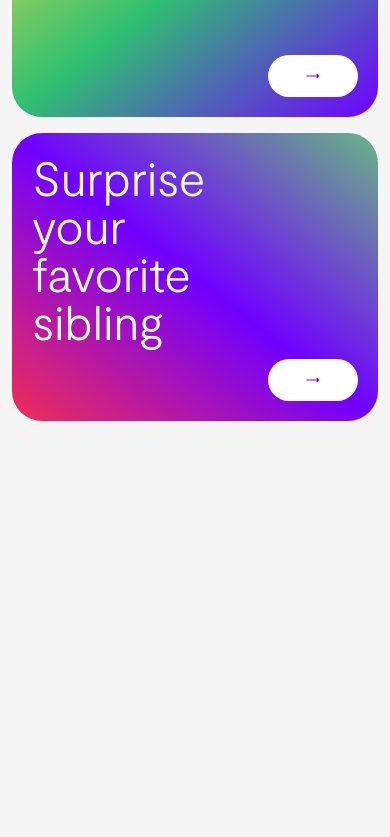
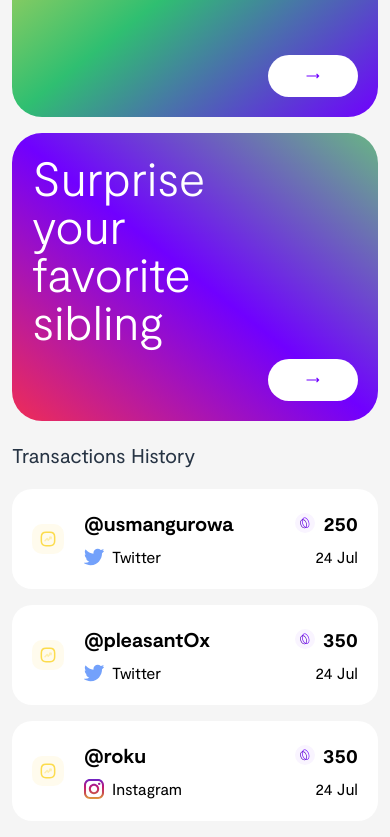
Before and after one commit to usescrim/scrim-front-end, a Next.js app: page /dashboard/home in a window 390 px wide. Shown: the part 1292-2129 px from the top of the page. Before the commit the page ends 1785 px from the top, so only its background shows below. Built offline with nearby package versions, Linux system fonts and the light colour scheme.

Commit message:
feat: implements quick actions and transactions history section.

```diff
--- a/pages/dashboard/home/index.tsx
+++ b/pages/dashboard/home/index.tsx
@@ -5,6 +5,7 @@ import Button from "../../../src/components/reusables/Button";
 
 import { CgArrowLongRight } from "react-icons/cg";
 import QuickActions from "../../../src/components/Dashboard/QuickActions";
+import TransactionsHistory from "../../../src/components/Dashboard/TransactionsHistory";
 
 const Dashboard: NextPage = () => {
   return (
@@ -58,6 +59,8 @@ const Dashboard: NextPage = () => {
       </div>
       <h1 className="text-gray-dark text-xl">Quick Actions</h1>
       <QuickActions />
+      <h1 className="text-gray-dark text-xl">Transactions History</h1>
+      <TransactionsHistory />
     </DashboardLayout>
   );
 };
--- /dev/null
+++ b/src/Icons/TransactionIcon.tsx
@@ -0,0 +1,43 @@
+import React from "react";
+
+type IconTypes = {
+  color?: string;
+};
+
+const TransactionIcon = ({ color = "#4F5255" }: IconTypes) => (
+  <span className="textWarning">
+    <svg
+      width="32"
+      height="30"
+      viewBox="0 0 32 30"
+      fill="none"
+      xmlns="http://www.w3.org/2000/svg"
+    >
+      <rect width="32" height="30" rx="10" fill="#FCDC4D" fill-opacity="0.1" />
+      <g opacity="0.4">
+        <path
+          d="M19 13.3333L16.2 16.1333L15.1333 14.5333L13 16.6666"
+          stroke="#FCDC4D"
+          strokeWidth="1.5"
+          strokeLinecap="round"
+          strokeLinejoin="round"
+        />
+        <path
+          d="M17.667 13.3333H19.0003V14.6666"
+          stroke="#FCDC4D"
+          strokeWidth="1.5"
+          strokeLinecap="round"
+          strokeLinejoin="round"
+        />
+      </g>
+      <path
+        d="M13.9997 21.6668H17.9997C21.333 21.6668 22.6663 20.3335 22.6663 17.0002V13.0002C22.6663 9.66683 21.333 8.3335 17.9997 8.3335H13.9997C10.6663 8.3335 9.33301 9.66683 9.33301 13.0002V17.0002C9.33301 20.3335 10.6663 21.6668 13.9997 21.6668Z"
+        stroke="#FCDC4D"
+        strokeWidth="1.5"
+        strokeLinecap="round"
+        strokeLinejoin="round"
+      />
+    </svg>
+  </span>
+);
+export default TransactionIcon;
--- a/src/components/Dashboard/QuickActions/QuickActions.tsx
+++ b/src/components/Dashboard/QuickActions/QuickActions.tsx
@@ -4,7 +4,7 @@ import { CgArrowLongRight } from "react-icons/cg";
 
 const QuickActions = () => {
   return (
-    <section className="grid gap-4 grid-cols-1 md:grid-cols-3 grid-rows-2 my-5">
+    <section className="grid gap-4 grid-cols-1 md:grid-cols-3 grid-rows-3 md:grid-rows-1 my-5">
       <div className="bg-gradient-to-tl from-[#09CAEE] to-primary flex flex-col justify-between h-72 w-full rounded-[30px] overflow-hidden p-5">
         <h1 className="text-white font-light text-5xl w-4/5">
           Tip your favorite creator today
--- /dev/null
+++ b/src/components/Dashboard/TransactionsHistory/TransactionsHistory.tsx
@@ -0,0 +1,35 @@
+import React from "react";
+import Transaction from "../../reusables/Transaction";
+
+const transactions = [
+  {
+    reciever: "@usmangurowa",
+    date: "24 Jul",
+    platform: "twitter",
+    amount: 250,
+  },
+  {
+    reciever: "@pleasantOx",
+    date: "24 Jul",
+    platform: "twitter",
+    amount: 350,
+  },
+  {
+    reciever: "@roku",
+    date: "24 Jul",
+    platform: "instagram",
+    amount: 350,
+  },
+];
+
+const TransactionsHistory = () => {
+  return (
+    <section className="my-5 space-y-4">
+      {transactions.map((transaction, index) => {
+        return <Transaction key={index} transaction={transaction} />;
+      })}
+    </section>
+  );
+};
+
+export default TransactionsHistory;
--- /dev/null
+++ b/src/components/Dashboard/TransactionsHistory/index.ts
@@ -0,0 +1 @@
+export { default } from "./TransactionsHistory";
--- a/src/components/DashboardLayout/DashboardLayout.tsx
+++ b/src/components/DashboardLayout/DashboardLayout.tsx
@@ -9,7 +9,7 @@ const DashboardLayout = ({ children }: LayoutTypes) => {
   return (
     <main className="flex flex-col-reverse md:flex-row md:h-[90vh] w-screen md:overflow-hidden">
       <Sidebar />
-      <section className="p-3 md:p-8 w-full md:w-[82vw] mb-10 md:mb-0 overflow-y-auto">
+      <section className="p-3 md:p-8 w-full md:w-[82vw] mb-20 md:mb-0 overflow-y-auto">
         {children}
       </section>
     </main>
--- /dev/null
+++ b/src/components/reusables/Transaction/Transaction.tsx
@@ -0,0 +1,49 @@
+import React from "react";
+
+import TransactionIcon from "../../../Icons/TransactionIcon";
+
+type TransactionType = {
+  reciever: string;
+  amount: number;
+  platform: string;
+  date: string;
+};
+
+type PropsType = {
+  transaction: TransactionType;
+};
+
+const Transaction = ({ transaction }: PropsType) => {
+  const { reciever, amount, platform, date } = transaction;
+  return (
+    <div className="w-full bg-white rounded-[20px] flex flex-row p-5 md:px-10 items-center space-x-5">
+      <TransactionIcon />{" "}
+      <div className="flex flex-col w-fit space-y-2">
+        <h1 className="font-bold text-xl">{reciever}</h1>
+        <h1 className="capitalize flex items-center space-x-2">
+          <img
+            className="w-[20px]"
+            src={`/static/images/${platform.toLowerCase()}.svg`}
+            alt=""
+          />
+          <span>{platform}</span>
+        </h1>
+      </div>
+      <span className="grow"></span>
+      <div className="flex flex-col w-fit items-end space-y-2">
+        <h1 className="font-bold text-xl flex items-center space-x-2">
+          {" "}
+          <img
+            className="w-[20px]"
+            src={`/static/images/tokenLogo.svg`}
+            alt=""
+          />
+          <span>{amount}</span>
+        </h1>
+        <h1 className="capitalize">{date}</h1>
+      </div>
+    </div>
+  );
+};
+
+export default Transaction;
--- /dev/null
+++ b/src/components/reusables/Transaction/index.ts
@@ -0,0 +1 @@
+export { default } from "./Transaction";
```
Also changed, not shown: public/static/images/instagram.svg (added), public/static/images/twitter.svg (added).
